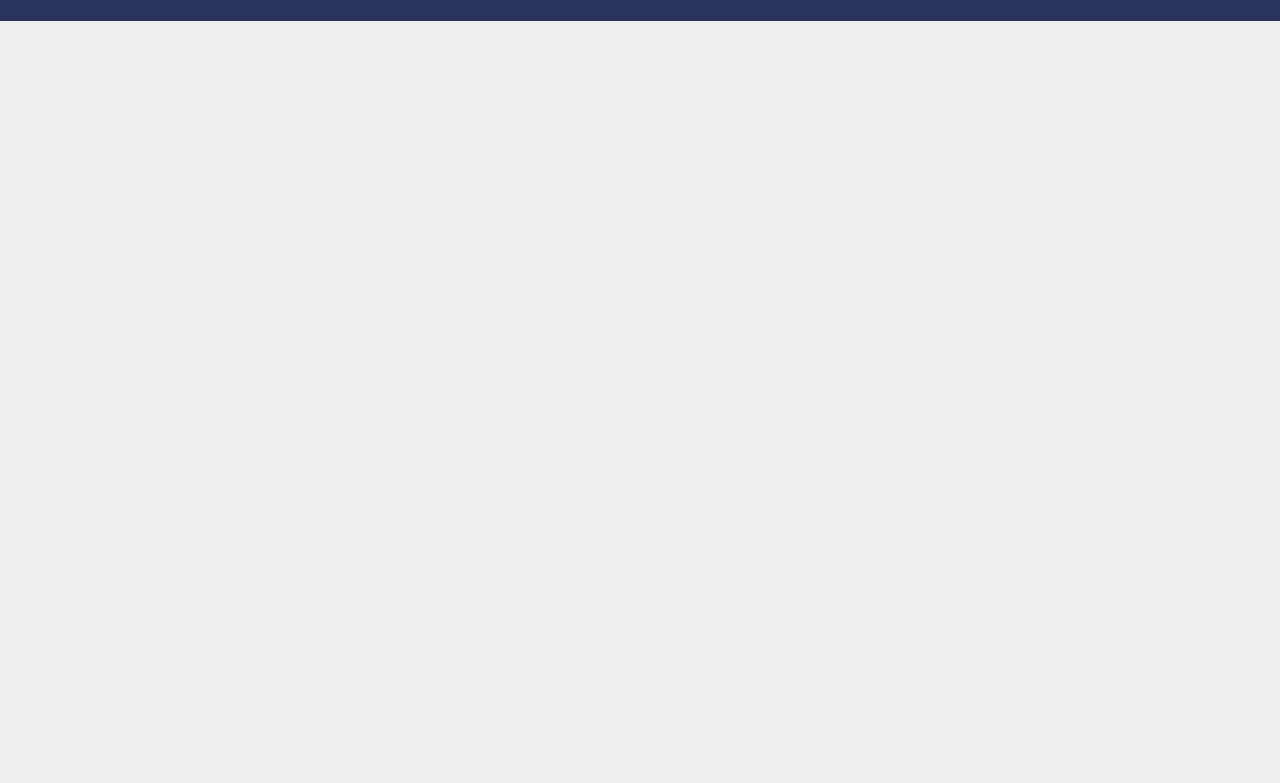
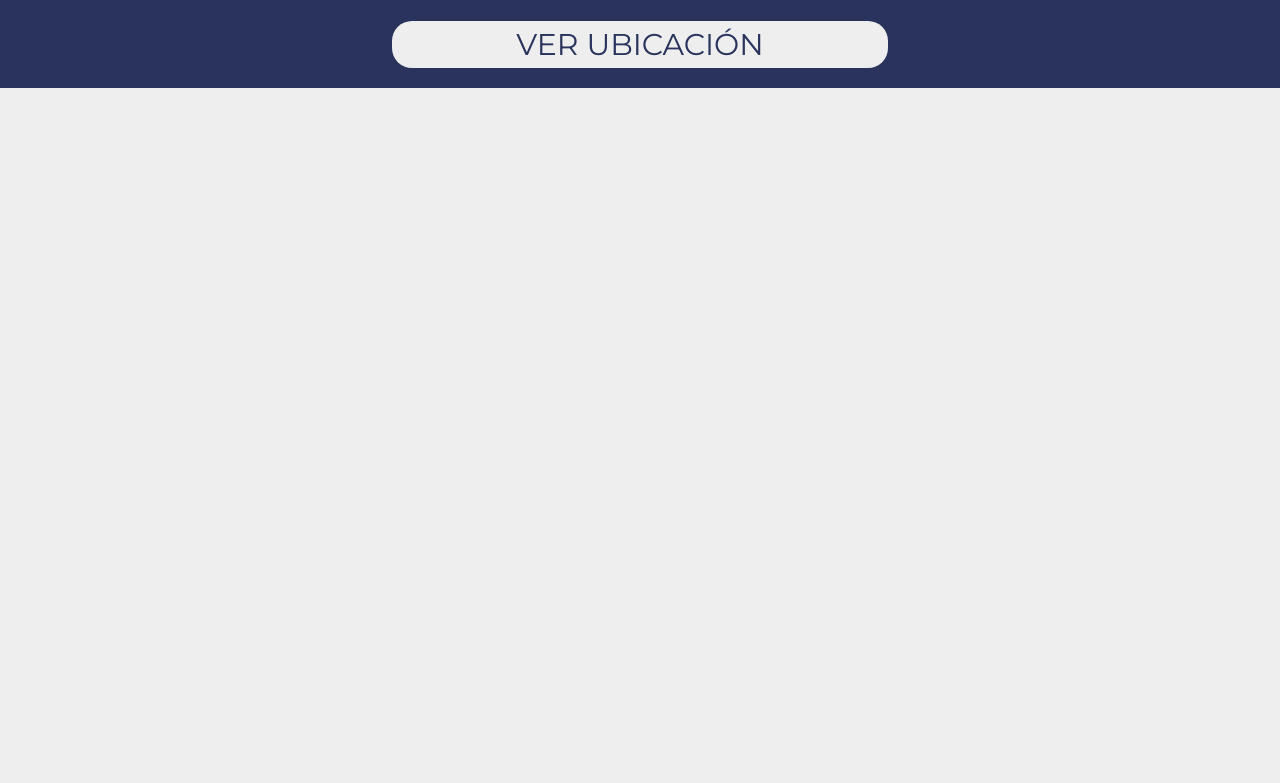
Before and after one commit to MonninCorp/InvitacionCarmenSalcedo, a plain HTML site: page index.html in a window 1280 px wide. Shown: the part 1408-2191 px from the top of the page. Drawn offline with Linux system fonts and the light colour scheme.

Commit message:
Update index.html

```diff
--- a/index.html
+++ b/index.html
@@ -42,6 +42,7 @@
         <a href="https://maps.app.goo.gl/8v1tzg4xyVdiUJnT9">VER UBICACIÓN</a>
         <img src="IMG/LOGO/CUPS.png" alt="">
         Para hacer de este día memorable, terminada la misa se realizará un brindis.
+        <a href="https://maps.app.goo.gl/r2vGXnnPMhCQ4Wvc9">VER UBICACIÓN</a>
     </div>
 
     <div class="galeria">
```
